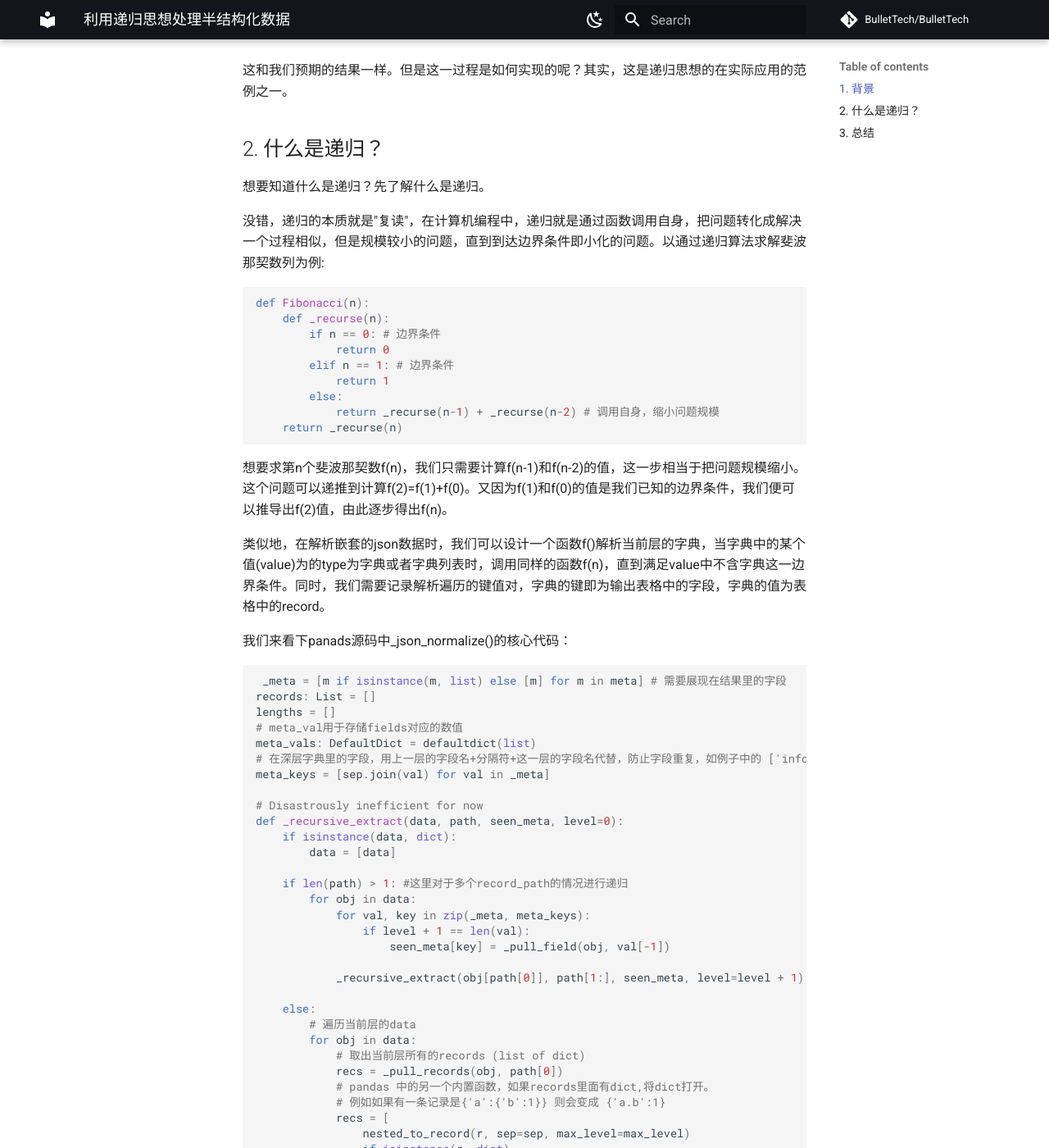
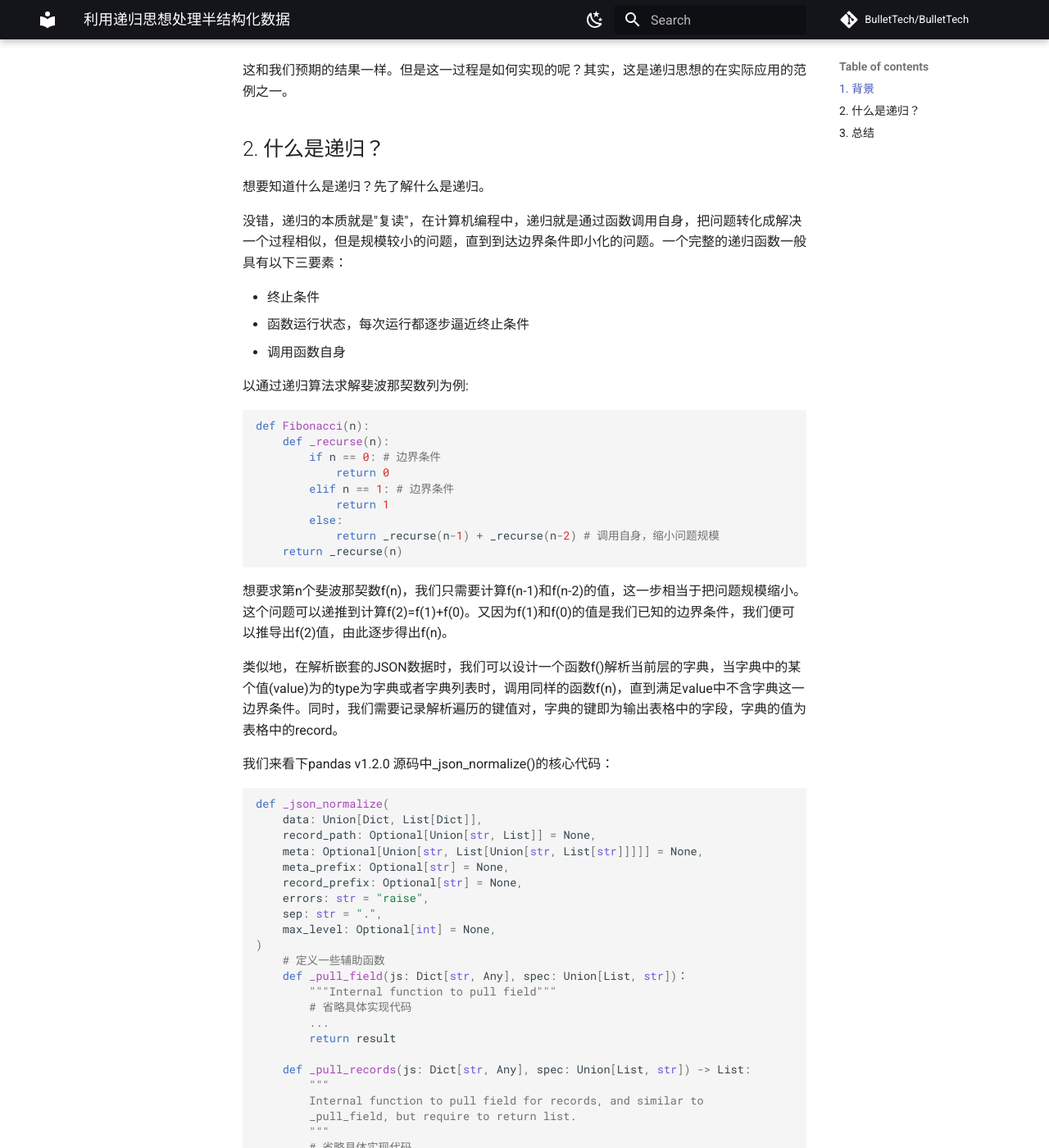
Before and after one commit to BulletTech/BulletTech, an MkDocs documentation site: the page built from docs/Main_Course/Data_Analytics/2021-08-20-practical-recursion-for-data-cleaning.md, in a window 1280 px wide and 1400 px high, scrolled down 2184 px. Shown: the whole window at 82% size. Built offline with MkDocs 1.6.1 and Material for MkDocs 9.7.7, drawn with Linux system fonts in a browser that asks for light colours; comment, search, counter and statistics services are not loaded; some of the changed text lies outside the part shown.

Commit message:
Update 2021-08-20-practical-recursion-for-data-cleaning.md
made some changes from comments

````diff
--- a/docs/Main_Course/Data_Analytics/2021-08-20-practical-recursion-for-data-cleaning.md
+++ b/docs/Main_Course/Data_Analytics/2021-08-20-practical-recursion-for-data-cleaning.md
@@ -9,7 +9,7 @@
 
 ## 1. 背景
 
-在日常数据分析的工作中，我们收集到的原始数据有时并不是整齐的表格形式，例如在爬取网页或者爬取api里的数据时，结果往往是以xml或者json（类似Python中的字典）格式返回，并且层层嵌套，就像如下这样：
+在日常数据分析的工作中，我们收集到的原始数据有时并不是整齐的表格形式，例如在爬取网页或者爬取api里的数据时，结果往往是以XML或者JSOM（类似Python中的字典）格式返回，并且层层嵌套。就像如下这样的JSON格式：
 
 ```
 [{
@@ -87,7 +87,13 @@
 
 想要知道什么是递归？先了解什么是递归。
 
-没错，递归的本质就是"复读"，在计算机编程中，递归就是通过函数调用自身，把问题转化成解决一个过程相似，但是规模较小的问题，直到到达边界条件即小化的问题。以通过递归算法求解斐波那契数列为例:
+没错，递归的本质就是"复读"，在计算机编程中，递归就是通过函数调用自身，把问题转化成解决一个过程相似，但是规模较小的问题，直到到达边界条件即小化的问题。一个完整的递归函数一般具有以下三要素：
+
+- 终止条件
+- 函数运行状态，每次运行都逐步逼近终止条件
+- 调用函数自身
+
+以通过递归算法求解斐波那契数列为例:
 
 ``` Python
 def Fibonacci(n):
@@ -103,67 +109,101 @@
 
 想要求第n个斐波那契数f(n)，我们只需要计算f(n-1)和f(n-2)的值，这一步相当于把问题规模缩小。这个问题可以递推到计算f(2)=f(1)+f(0)。又因为f(1)和f(0)的值是我们已知的边界条件，我们便可以推导出f(2)值，由此逐步得出f(n)。
 
-类似地，在解析嵌套的json数据时，我们可以设计一个函数f()解析当前层的字典，当字典中的某个值(value)为的type为字典或者字典列表时，调用同样的函数f(n)，直到满足value中不含字典这一边界条件。同时，我们需要记录解析遍历的键值对，字典的键即为输出表格中的字段，字典的值为表格中的record。
+类似地，在解析嵌套的JSON数据时，我们可以设计一个函数f()解析当前层的字典，当字典中的某个值(value)为的type为字典或者字典列表时，调用同样的函数f(n)，直到满足value中不含字典这一边界条件。同时，我们需要记录解析遍历的键值对，字典的键即为输出表格中的字段，字典的值为表格中的record。
 
-我们来看下panads源码中_json_normalize()的核心代码：
+我们来看下pandas v1.2.0 源码中_json_normalize()的核心代码：
 
 ``` Python
 
- _meta = [m if isinstance(m, list) else [m] for m in meta] # 需要展现在结果里的字段
-records: List = []
-lengths = []
-# meta_val用于存储fields对应的数值
-meta_vals: DefaultDict = defaultdict(list)
-# 在深层字典里的字段，用上一层的字段名+分隔符+这一层的字段名代替，防止字段重复，如例子中的 ['info', 'governor'] 处理成 info.governor
-meta_keys = [sep.join(val) for val in _meta]
+def _json_normalize(
+    data: Union[Dict, List[Dict]],
+    record_path: Optional[Union[str, List]] = None,
+    meta: Optional[Union[str, List[Union[str, List[str]]]]] = None,
+    meta_prefix: Optional[str] = None,
+    record_prefix: Optional[str] = None,
+    errors: str = "raise",
+    sep: str = ".",
+    max_level: Optional[int] = None,
+)
+    # 定义一些辅助函数
+    def _pull_field(js: Dict[str, Any], spec: Union[List, str])：
+        """Internal function to pull field"""
+        # 省略具体实现代码
+        ...
+        return result
 
-# Disastrously inefficient for now
-def _recursive_extract(data, path, seen_meta, level=0):
-    if isinstance(data, dict):
-        data = [data]
+    def _pull_records(js: Dict[str, Any], spec: Union[List, str]) -> List:
+        """
+        Internal function to pull field for records, and similar to
+        _pull_field, but require to return list.
+        """
+        # 省略具体实现代码
+        ...
+        return result
 
-    if len(path) > 1: #这里对于多个record_path的情况进行递归
-        for obj in data:
-            for val, key in zip(_meta, meta_keys):
-                if level + 1 == len(val):
-                    seen_meta[key] = _pull_field(obj, val[-1])
+    # 省略一些对输入参数的处理和判定的代码
 
-            _recursive_extract(obj[path[0]], path[1:], seen_meta, level=level + 1)
+    # 定义一些函数内变量
+    _meta = [m if isinstance(m, list) else [m] for m in meta] # 需要展现在结果里的字段
+    records: List = []
+    lengths = []
+    # meta_val用于存储fields对应的数值
+    meta_vals: DefaultDict = defaultdict(list)
+    # 在深层字典里的字段，用上一层的字段名+分隔符+这一层的字段名代替，防止字段重复，如例子中的 ['info', 'governor'] 处理成 info.governor
+    meta_keys = [sep.join(val) for val in _meta]
 
-    else:
-        # 遍历当前层的data
-        for obj in data:
-            # 取出当前层所有的records (list of dict)
-            recs = _pull_records(obj, path[0])
-            # pandas 中的另一个内置函数，如果records里面有dict,将dict打开。
-            # 例如如果有一条记录是{'a':{'b':1}} 则会变成 {'a.b':1}
-            recs = [
-                nested_to_record(r, sep=sep, max_level=max_level)
-                if isinstance(r, dict)
-                else r
-                for r in recs
-            ]
+    # 核心代码：
+    # Disastrously inefficient for now
+    def _recursive_extract(data, path, seen_meta, level=0):
+        if isinstance(data, dict):
+            data = [data]
 
-            # For repeating the metadata later
-            lengths.append(len(recs)) # 记录当前层级records的数量
-            for val, key in zip(_meta, meta_keys):
-                if level + 1 > len(val): # 如果字段在下一层dict，如val为['info', 'governor']，则取seen_meta['info.governer']
-                    meta_val = seen_meta[key]
-                else: # 取出当前层字段对应的value
-                    try:
-                        meta_val = _pull_field(obj, val[level:])
-                    except KeyError as e:
-                        if errors == "ignore":
-                            meta_val = np.nan
-                        else:
-                            raise KeyError(
-                                "Try running with errors='ignore' as key "
-                                f"{e} is not always present"
-                            ) from e
-                meta_vals[key].append(meta_val)
-            records.extend(recs)
+        if len(path) > 1: #这里对于多个record_path的情况进行递归
+            for obj in data:
+                for val, key in zip(_meta, meta_keys):
+                    if level + 1 == len(val):
+                        seen_meta[key] = _pull_field(obj, val[-1])
 
-_recursive_extract(data, record_path, {}, level=0)
+                _recursive_extract(obj[path[0]], path[1:], seen_meta, level=level + 1)
+
+        else:
+            # 遍历当前层的data
+            for obj in data:
+                # 取出当前层所有的records (list of dict)
+                recs = _pull_records(obj, path[0])
+                # pandas 中的另一个内置函数，如果records里面有dict,将dict打开。
+                # 例如如果有一条记录是{'a':{'b':1}} 则会变成 {'a.b':1}
+                recs = [
+                    nested_to_record(r, sep=sep, max_level=max_level)
+                    if isinstance(r, dict)
+                    else r
+                    for r in recs
+                ]
+
+                # For repeating the metadata later
+                lengths.append(len(recs)) # 记录当前层级records的数量
+                for val, key in zip(_meta, meta_keys):
+                    if level + 1 > len(val): # 如果字段在下一层dict，如val为['info', 'governor']，则取seen_meta['info.governer']
+                        meta_val = seen_meta[key]
+                    else: # 取出当前层字段对应的value
+                        try:
+                            meta_val = _pull_field(obj, val[level:])
+                        except KeyError as e:
+                            if errors == "ignore":
+                                meta_val = np.nan
+                            else:
+                                raise KeyError(
+                                    "Try running with errors='ignore' as key "
+                                    f"{e} is not always present"
+                                ) from e
+                    meta_vals[key].append(meta_val)
+                records.extend(recs)
+
+    _recursive_extract(data, record_path, {}, level=0)
+
+    # 省略一些对result的格式后处理代码
+
+    return result
 ```
 
 可以看出源码还是稍微有些难以理解的，此外代码作者也吐槽目前的执行效率很低，但这个函数好在可以通过定义record_path控制解析的深度，防止将过深的半结构化数据完全展开，产生过多的记录。
````
Also changed, not shown: other parts of docs/Main_Course/Data_Analytics/2021-08-20-practical-recursion-for-data-cleaning.md (+1 -1 lines).
